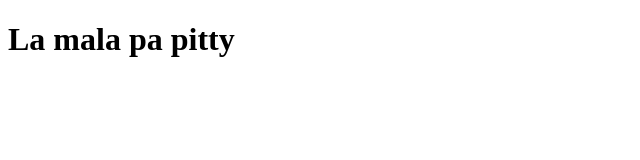
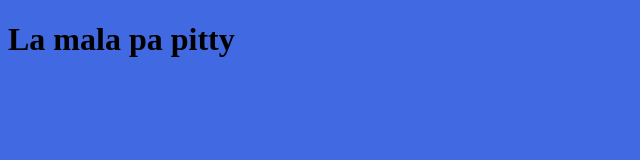
Before and after one commit to Haalfonso05/Spikin, a plain HTML site: page index.html in a window 1280 px wide. Shown: the whole page, without its empty margins (0-640 px from the left). Drawn offline with Linux system fonts and the light colour scheme.

Commit message:
Primera modificacion

```diff
--- a/css/estilos.css
+++ b/css/estilos.css
@@ -0,0 +1,3 @@
+.fondo{
+    background-color: royalblue;
+}
--- a/index.html
+++ b/index.html
@@ -5,8 +5,9 @@
     <meta http-equiv="X-UA-Compatible" content="IE=edge">
     <meta name="viewport" content="width=device-width, initial-scale=1.0">
     <title>Document</title>
+    <link rel="stylesheet" href="css/estilos.css"/>
 </head>
-<body>
+<body class="fondo">
     <h1>La mala pa pitty</h1>
 </body>
 </html>
```
